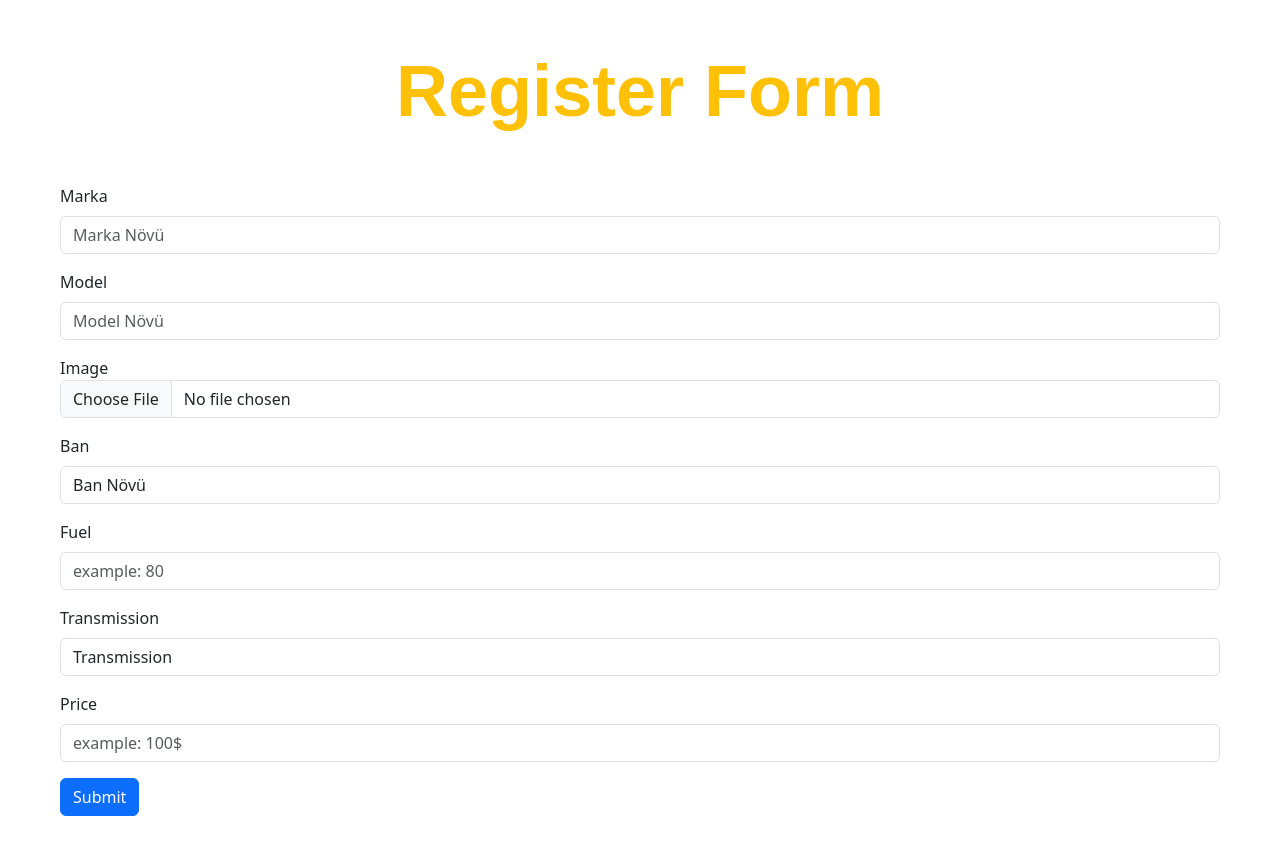
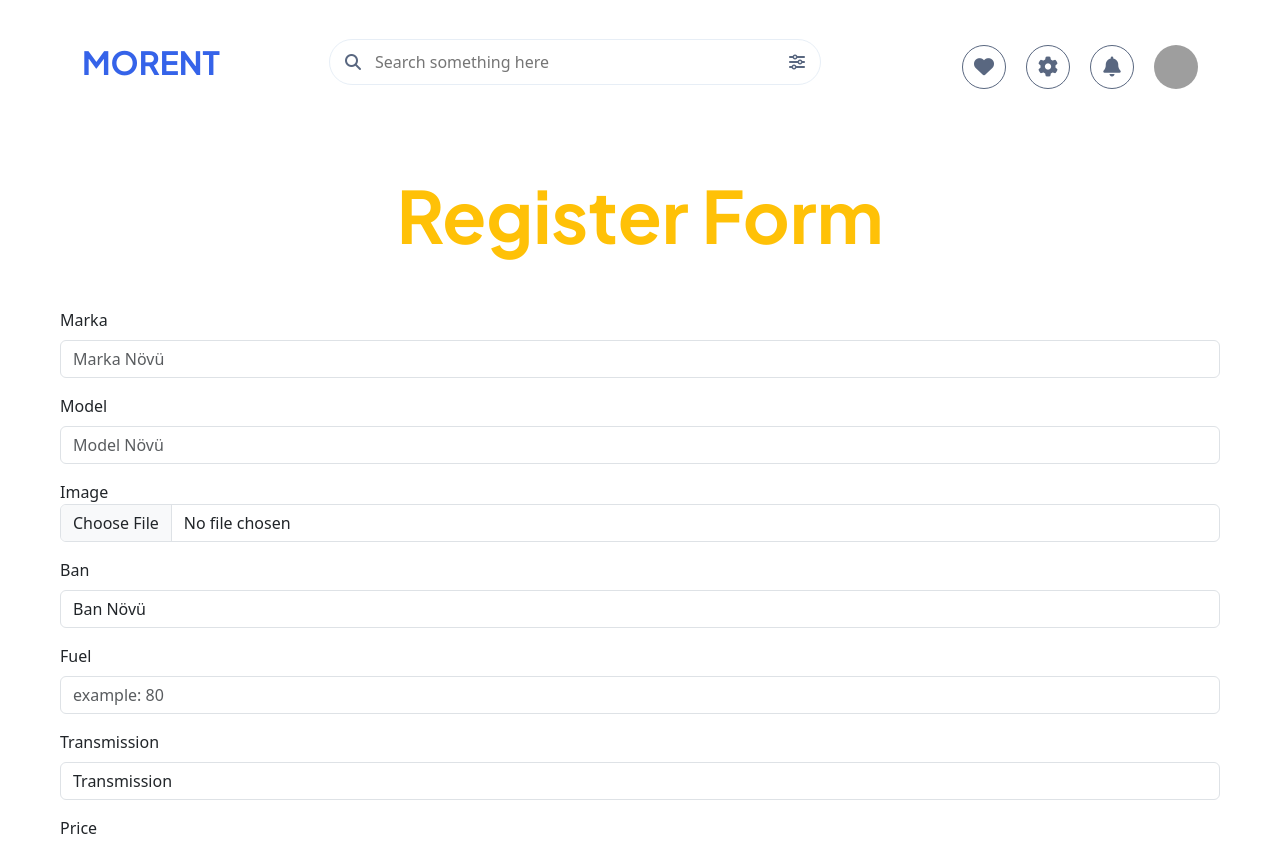
Before and after one commit to HikmatAsifli/Car-Sale, a plain HTML site: page add-car.html in a window 1280 px wide. Shown: the top 843 px of the page. Drawn offline with nearby package versions, Linux system fonts and the light colour scheme; grey boxes are pictures that could not be loaded.

Commit message:
initial commit

```diff
--- a/add-car.html
+++ b/add-car.html
@@ -8,8 +8,32 @@
     <link rel="stylesheet" href="./assets/css/hikmat.css">
     <link rel="stylesheet" href="./assets/css/ferid.css">
     <link rel="stylesheet" href="./assets/css/rufet.css">
+    <link rel="preconnect" href="https://fonts.googleapis.com">
+    <link rel="preconnect" href="https://fonts.gstatic.com" crossorigin>
+    <link rel="stylesheet" href="https://cdnjs.cloudflare.com/ajax/libs/font-awesome/6.5.2/css/all.min.css" integrity="sha512-SnH5WK+bZxgPHs44uWIX+LLJAJ9/2PkPKZ5QiAj6Ta86w+fsb2TkcmfRyVX3pBnMFcV7oQPJkl9QevSCWr3W6A==" crossorigin="anonymous" referrerpolicy="no-referrer" />
+    <link href="https://fonts.googleapis.com/css2?family=Plus+Jakarta+Sans:ital,wght@0,200..800;1,200..800&display=swap" rel="stylesheet">
 </head>
 <body>
+    <header>
+        <nav>
+            <div class="container rufats">
+                <div class="mainlogo"><a href="./index.html">MORENT</a></div>
+                <div class="middlepart"><form action="search" id="myForm">
+                    <i class="fa-solid fa-magnifying-glass"></i>
+                    <input type="text" placeholder="Search something here">
+                    <i class="fa-solid fa-sliders"></i>
+                </form></div>
+                <div class="rightsocials">
+                    <ul id="mySocials">
+                        <li><a href="./whishlist.html"><i class="fa-solid fa-heart"></i></a></li>
+                        <li><a href="./add-car.html"><i class="fa-solid fa-gear"></i></a></li>
+                        <li><a href=""><i class="fa-solid fa-bell"></i></a></li>
+                        <li><img src="https://s3-alpha-sig.figma.com/img/f1f5/6cb5/7c6c5d88e94501a481b5f732536c2851?Expires=1714953600&Key-Pair-Id=APKAQ4GOSFWCVNEHN3O4&Signature=aUO36t-4bIQ3MEV7N6o9Zuk70dBDqUfAnFvV63Bqs6oxGVvybOG-7q4jpgmWA~FwjuUtU42Gor-tx~qnTo7MGmKOU0jVn8EuTjQ3JXAYyBlbKXIdqjPo3-3n7-Qc3fTwEQ15bclcsp18Wtzkf7Fdjy0WCW7AyP5HkQMt7x6tBXqaM4bzf1h5-76DOM50Hw13nJrN0wCq-vTnmUZUJ~8UdOGwdgay~F3Q299HkVrik~wF4uRCqVaibqI0dVMjScvWPXLntDnbGte0sw1vocMYGihP8fYa7B8p0IDys4ZTQfGJ1f29IquelKw3rbzNKBupUn73bDOe6Vf6TqwsJfibvA__" alt=""></li>
+                    </ul>
+                </div>
+            </div>
+        </nav>
+    </header>
     <h1 class="mb-5 mt-5 text-center text-warning display-2">Register Form</h1>
     <form id="registerForm" class="hikmat-form">
         <div class="mb-3">
```
Also changed, not shown: index.html (+2 -2 lines), whishlist.html (+24 -0 lines).
